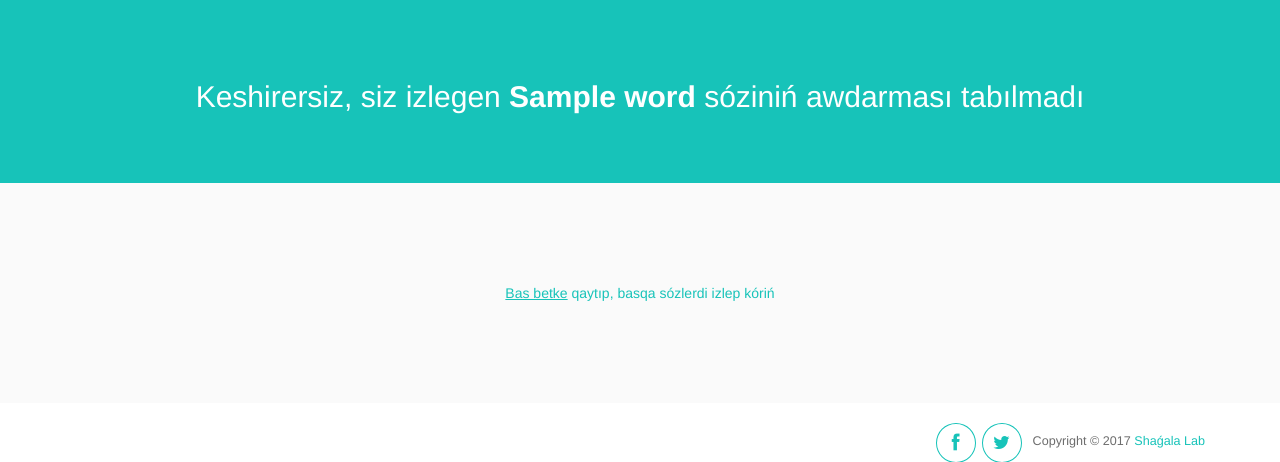
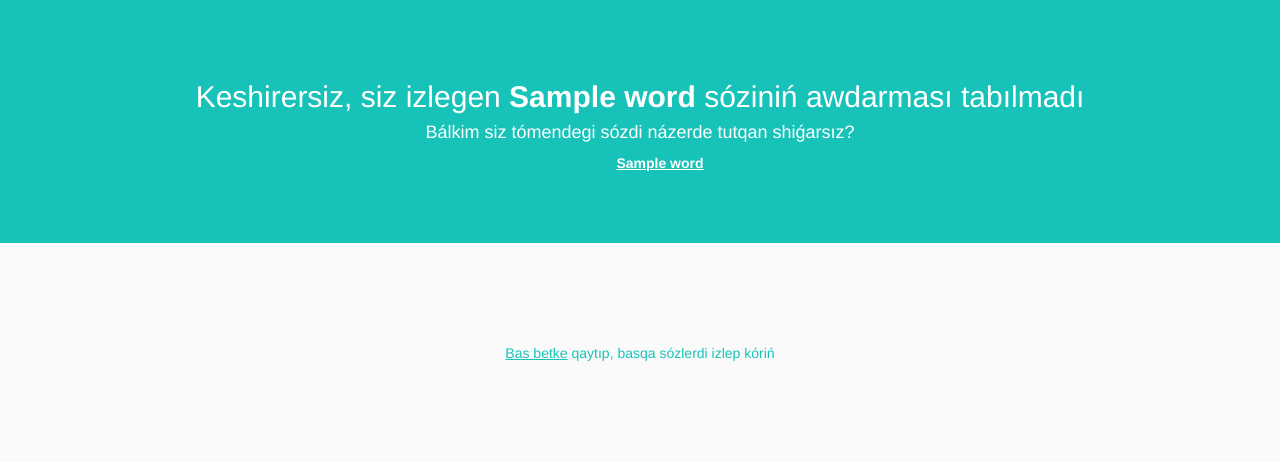
Before and after one commit to shagalalab/sozlik-web, a Flask app: template templates/notfound.html in a window 1280 px wide. Shown: the top 462 px of the page. Run offline with Flask 2, Linux system fonts and the light colour scheme; the template is opened without the code that fills it: most values are stand-ins (such as "Sample title", 1, 10 or a date in 2020); some libraries are stand-ins or nearby versions.

Commit message:
Add did_you_mean option in details page

```diff
--- a/app.py
+++ b/app.py
@@ -2,6 +2,8 @@ import re
 import sqlite3
 
 from flask import Flask, render_template, g, jsonify
+
+from spell import candidates
 
 app = Flask(__name__)
 
@@ -46,15 +48,26 @@ def api_get_suggestion(beginswith):
 @app.route("/translate/<search_word>")
 def get_translate(search_word):
     search_word = normalize_query(search_word)
-    print(search_word)
     cur = get_db().cursor()
     cur.execute("select * from qqen where word = ?", (search_word,))
     result = cur.fetchone()
     if result:
         return render_template("translate.html", word=result["word"], translation=result["translation"])
     else:
-        return render_template("notfound.html", word=search_word)
+        did_you_mean = candidates(search_word, get_all_words())
+        return render_template("notfound.html", word=search_word, did_you_mean=did_you_mean)
 
 
 def normalize_query(search_word):
     return re.sub('[^a-z\-]', '', search_word.lower())
+
+
+def get_all_words():
+    data = []
+    cur = get_db().cursor()
+    cur.execute("select word from qqen")
+    result = cur.fetchall()
+    if result:
+        for r in result:
+            data.append(r["word"])
+    return data
--- a/static/css/style.css
+++ b/static/css/style.css
@@ -198,3 +198,13 @@ a:hover {
     display: block;
     text-decoration: none;
 }
+
+#did_you_mean ul {
+    list-style-type: none;
+}
+
+#did_you_mean ul li a {
+    color: white;
+    text-decoration: underline;
+    font-weight: bold;
+}
--- a/templates/notfound.html
+++ b/templates/notfound.html
@@ -5,6 +5,24 @@
         <div class="row">
             <div class="col-sm-12">
                 <h2>Keshirersiz, siz izlegen <strong>{{ word }}</strong> sóziniń awdarması tabılmadı</h2>
+
+                <div id="did_you_mean">
+                {% if did_you_mean %}
+                    <h4>
+                    {% if did_you_mean|length == 1 %}
+                        Bálkim siz tómendegi sózdi názerde tutqan shiǵarsız?
+                    {% else %}
+                        Bálkim siz tómendegi sózlerdiń birin názerde tutqan shiǵarsız?
+                    {% endif %}
+                    </h4>
+
+                    <ul>
+                        {% for word in did_you_mean %}
+                            <li><a href="/translate/{{word}}">{{word}}</a></li>
+                        {% endfor %}
+                    </ul>
+                {% endif %}
+                </div>
             </div>
         </div>
     </div>
```
Also changed, not shown: spell.py (added, +34 -0 lines).
